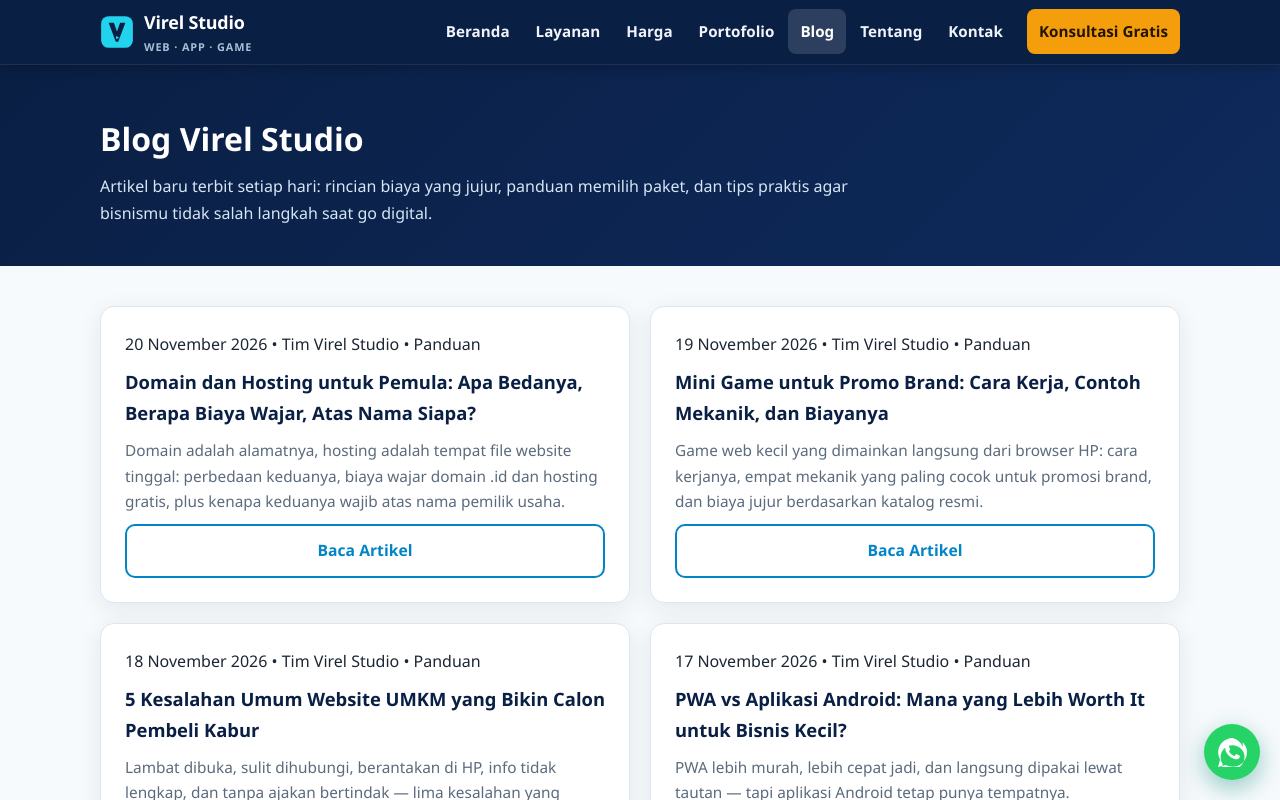
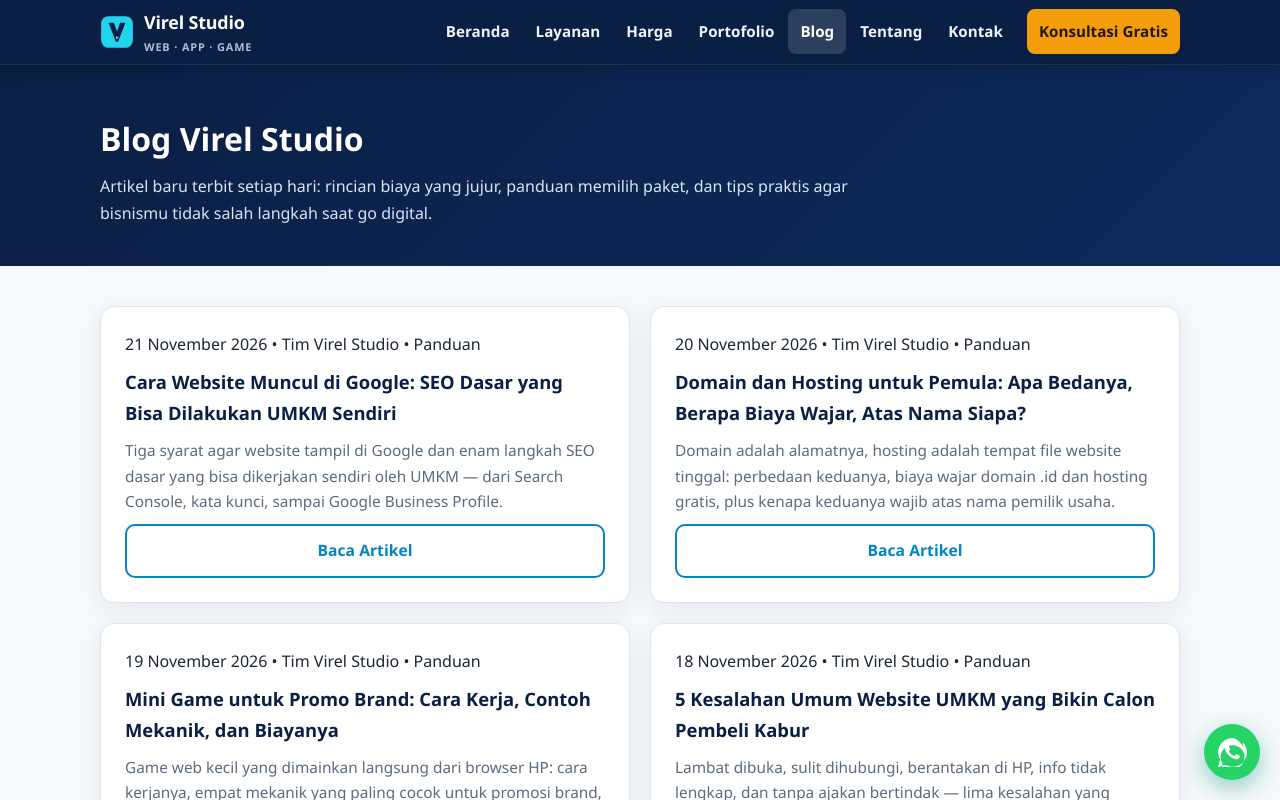
Before and after one commit to ilahgun/virel-studio, a Next.js app: page /blog in a window 1280 px wide. Shown: the top 800 px of the page. Built offline with nearby package versions, Linux system fonts and the light colour scheme.

Commit message:
Artikel: Cara Website Muncul di Google: SEO Dasar yang Bisa Dilakukan UMKM Sendiri

```diff
--- a/content/artikel/index.json
+++ b/content/artikel/index.json
@@ -1,4 +1,14 @@
 [
+  {
+    "slug": "cara-website-muncul-di-google",
+    "judul": "Cara Website Muncul di Google: SEO Dasar yang Bisa Dilakukan UMKM Sendiri",
+    "tanggal": "21 November 2026",
+    "tanggalISO": "2026-11-21",
+    "kategori": "Panduan",
+    "kataKunci": "cara website muncul di Google",
+    "metaDescription": "Cara website muncul di Google untuk UMKM: langkah SEO dasar yang bisa dilakukan sendiri — dari Google Search Console sampai Google Business Profile.",
+    "ringkasan": "Tiga syarat agar website tampil di Google dan enam langkah SEO dasar yang bisa dikerjakan sendiri oleh UMKM — dari Search Console, kata kunci, sampai Google Business Profile."
+  },
   {
     "slug": "domain-dan-hosting-untuk-pemula",
     "judul": "Domain dan Hosting untuk Pemula: Apa Bedanya, Berapa Biaya Wajar, Atas Nama Siapa?",
```
Also changed, not shown: content/artikel/cara-website-muncul-di-google.html (added, +35 -0 lines).
